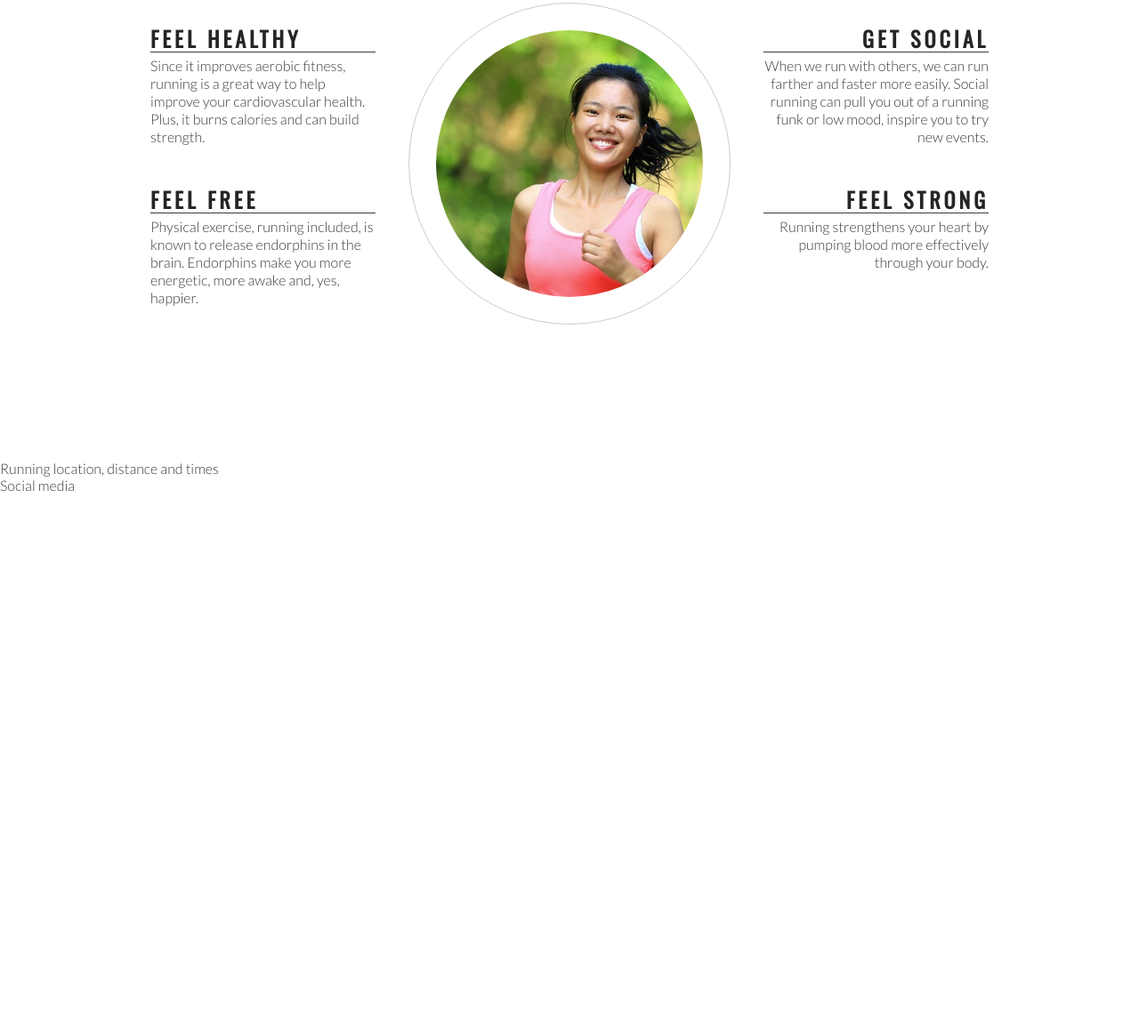
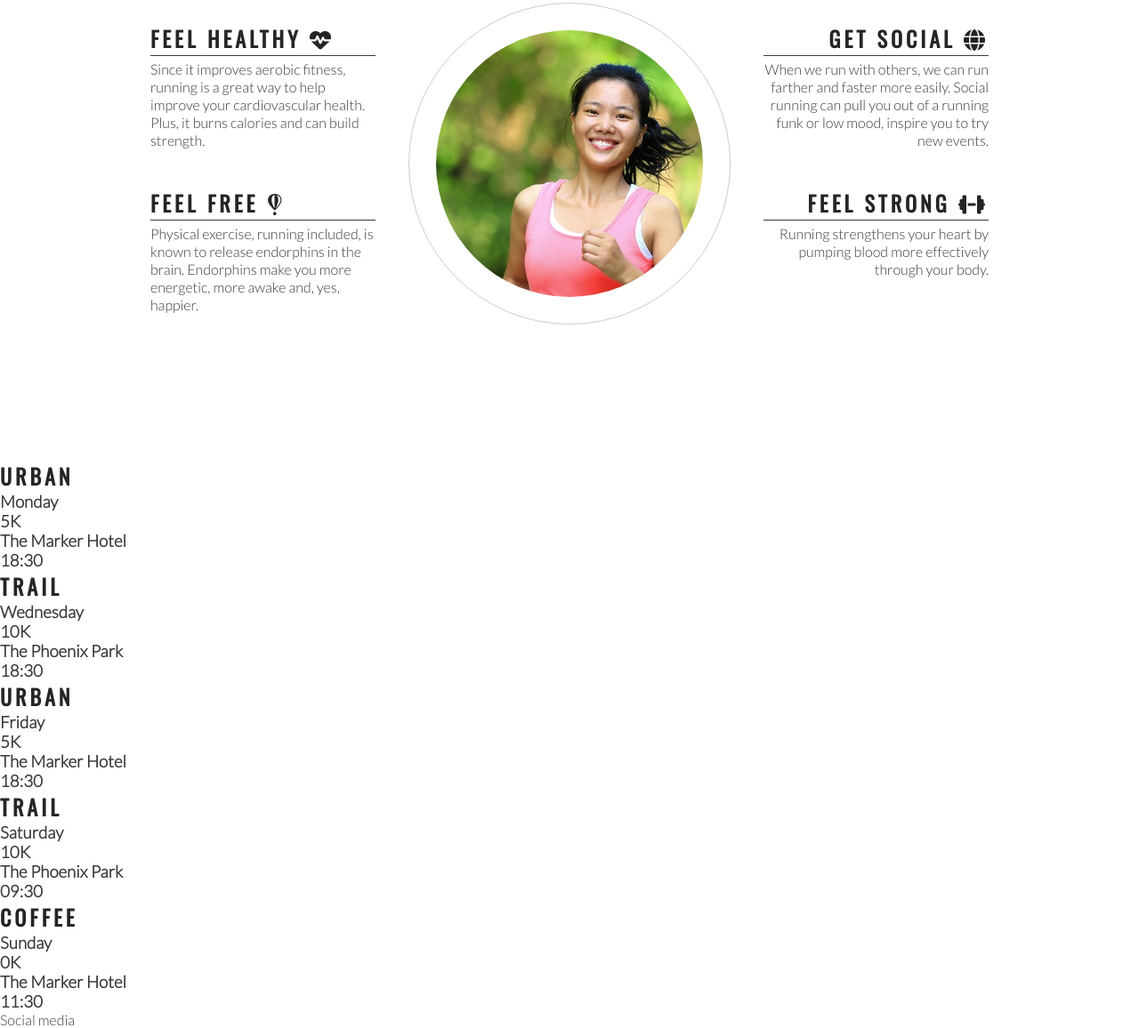
Before and after one commit to angharadcaswell/love-running, a plain HTML site: page index.html in a window 1280 px wide. Shown: the part 778-1934 px from the top of the page at 89% size. Before the commit the page ends 1333 px from the top, so only its background shows below. Drawn offline with nearby package versions, Linux system fonts and the light colour scheme.

Commit message:
Add meet up times to main structure

```diff
--- a/index.html
+++ b/index.html
@@ -32,7 +32,7 @@
         <h2 id="welcome">Why love running with us</h2>
         <div id="left-about">
             <div class="left-about-heading">
-                <h2>Feel Healthy</h2>
+                <h2>Feel Healthy <i class="fas fa-heartbeat"></i></h2>
                 <hr>
                 <p>
                     Since it improves aerobic fitness, running is a great way to help improve your cardiovascular
@@ -40,7 +40,7 @@
                 </p>
             </div>
             <div class="left-about-heading">
-                <h2>Feel Free</h2>
+                <h2>Feel Free <i class="fab fa-fly"></i></h2>
                 <hr>
                 <p>
                     Physical exercise, running included, is known to release endorphins in the brain. Endorphins make
@@ -50,7 +50,7 @@
         </div>
         <div id= "right-about">
                 <div class="right-about-heading">
-                    <h2>Get Social</h2>
+                    <h2>Get Social <i class="fas fa-globe"></i></h2>
                     <hr>
                     <p>
                         When we run with others, we can run farther and faster more easily. Social running can pull you out
@@ -58,7 +58,7 @@
                     </p>
                 </div>
                 <div class="right-about-heading">
-                    <h2>Feel Strong</h2>
+                    <h2>Feel Strong <i class="fas fa-dumbbell"></i></h2>
                     <hr>
                     <p>
                         Running strengthens your heart by pumping blood more effectively through your body.
@@ -71,7 +71,45 @@
             </div>
         </div>
     </section>
-    <section>Running location, distance and times</section>
+    <section>
+        <div>
+            <h2>Urban</h2>
+            <h3>Monday</h3>
+            <h3>5K</h3>
+            <h3>The Marker Hotel</h3>
+            <h3>18:30</h3>
+        </div>
+        <div>
+            <h2>Trail</h2>
+            <h3>Wednesday</h3>
+            <h3>10K</h3>
+            <h3>The Phoenix Park</h3>
+            <h3>18:30</h3>
+        </div>
+        <div>
+            <h2>Urban</h2>
+            <h3>Friday</h3>
+            <h3>5K</h3>
+            <h3>The Marker Hotel</h3>
+            <h3>18:30</h3>
+        </div>
+        <div>
+            <h2>Trail</h2>
+            <h3>Saturday</h3>
+            <h3>10K</h3>
+            <h3>The Phoenix Park</h3>
+            <h3>09:30</h3>
+        </div>
+        <div>
+            <h2>Coffee</h2>
+            <h3>Sunday</h3>
+            <h3>0K</h3>
+            <h3>The Marker Hotel</h3>
+            <h3>11:30</h3>
+        </div>
+    </section>
     <footer>Social media</footer>
+
+    <script src="https://kit.fontawesome.com/1c82e6ee7d.js" crossorigin="anonymous"></script>
 </body>
 </html>
```
